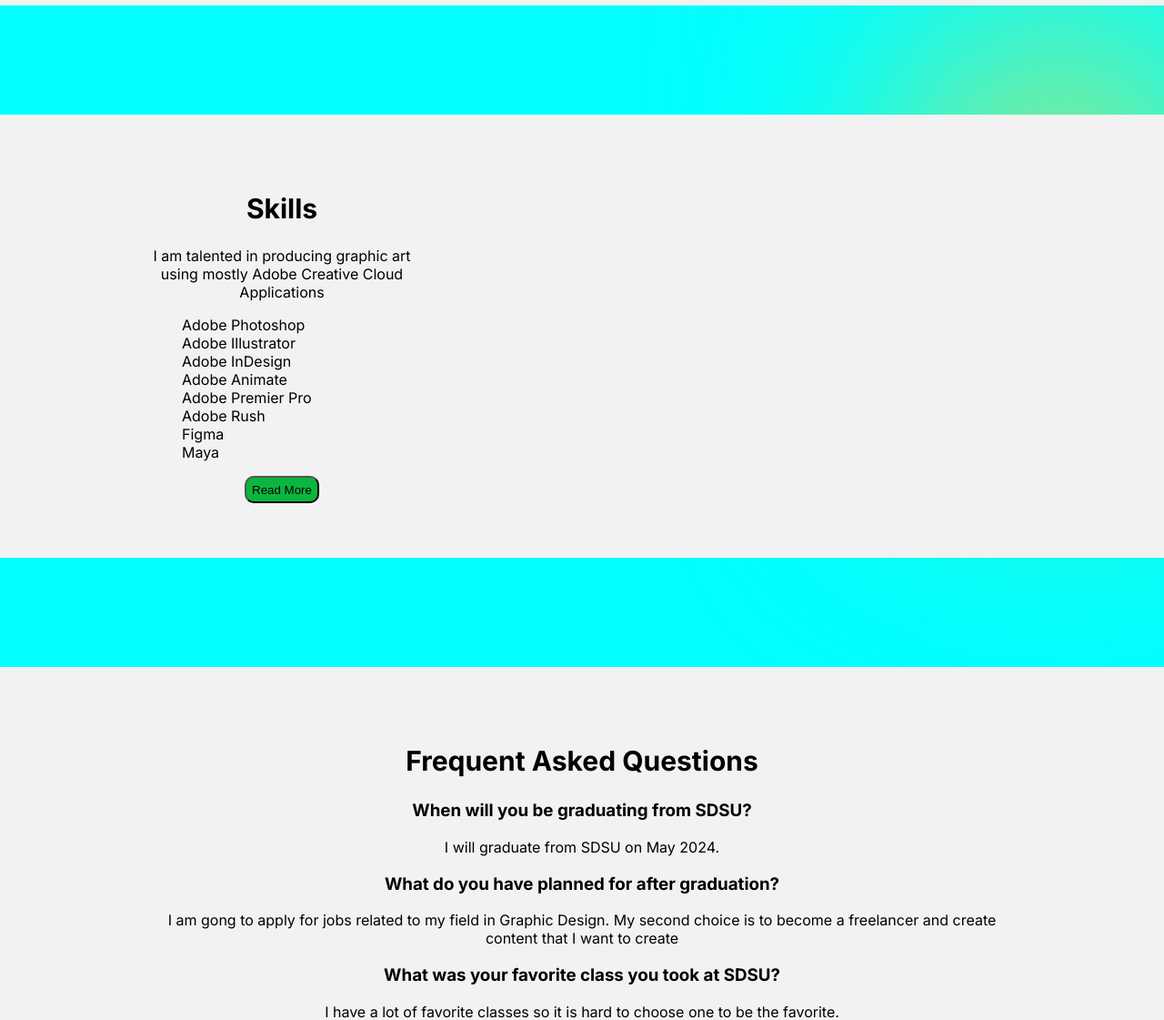
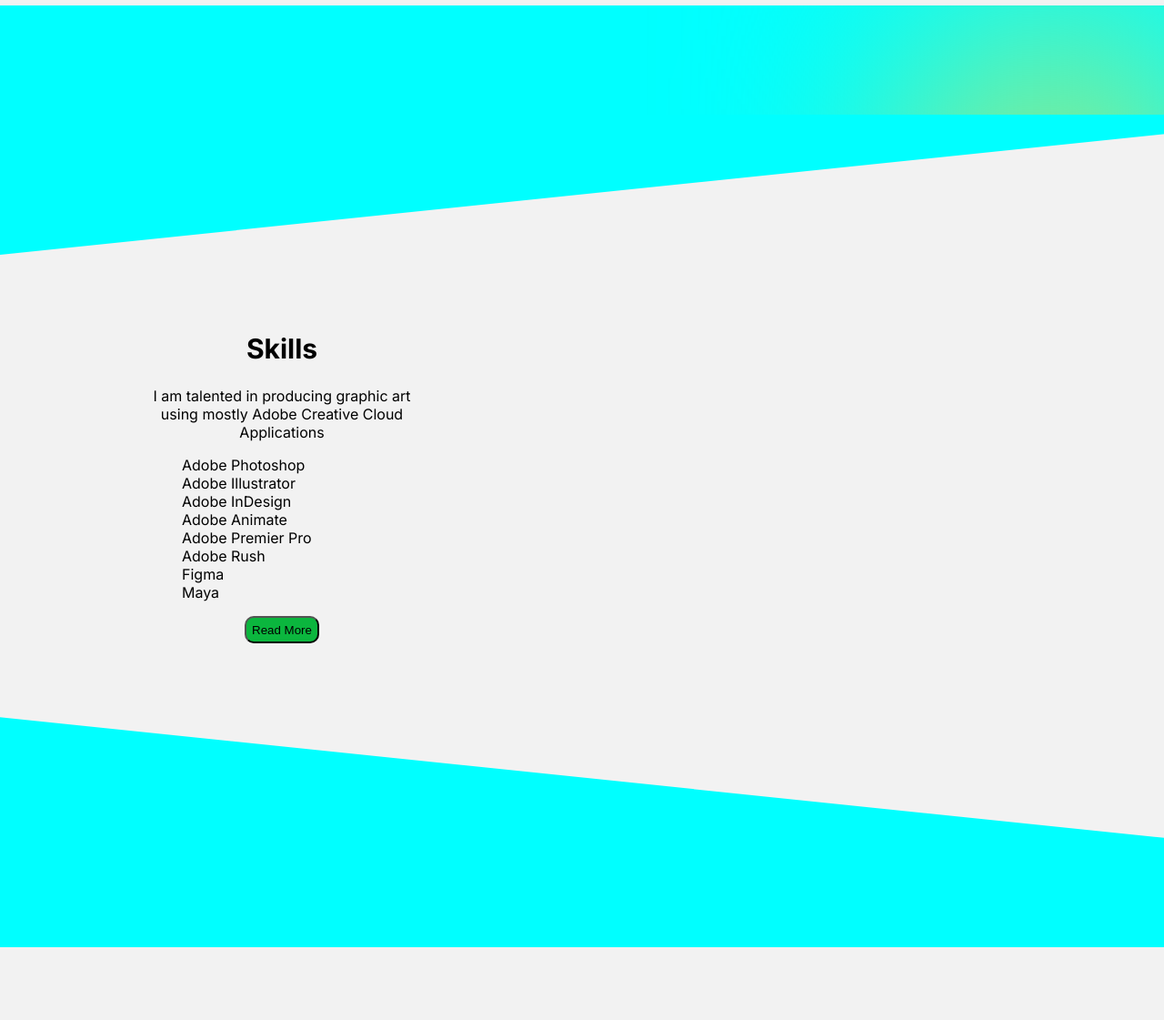
Before and after one commit to haroldpalmer/hpalmer-art444project, a plain HTML site: page index.html in a window 1280 px wide. Shown: the part 800-1921 px from the top of the page at 91% size. Drawn offline with Linux system fonts and the light colour scheme.

Commit message:
update
div shape

```diff
--- a/index.html
+++ b/index.html
@@ -46,7 +46,6 @@
 
   <div id="grad1"></div>
 
-  <div class="separater"> </div>
 
 
 <!-- About Section -->
@@ -64,6 +63,7 @@
 
 
 
+
 <!--Experiment Section-->
 
 <div class="space">
@@ -72,8 +72,15 @@
   </section>
 </div>
 
+<div class="custom-shape-divider-top-1710734698">
+  <svg data-name="Layer 1" xmlns="http://www.w3.org/2000/svg" viewBox="0 0 1200 120" preserveAspectRatio="none">
+      <path d="M1200 120L0 16.48 0 0 1200 0 1200 120z" class="shape-fill"></path>
+  </svg>
+</div>
+
 <!-- Skills Section -->
 <section id="skills">
+
   <div class="container">
     <div class="skill2">
       <h2>Skills</h2>
@@ -96,7 +103,15 @@
     <button class="skills_button">Read More</button>
   </div>
   </div>
+
 </section>
+
+<div class="custom-shape-divider-bottom-1710735021">
+  <svg data-name="Layer 1" xmlns="http://www.w3.org/2000/svg" viewBox="0 0 1200 120" preserveAspectRatio="none">
+      <path d="M1200 120L0 16.48 0 0 1200 0 1200 120z" class="shape-fill"></path>
+  </svg>
+</div>
+
 
 <!--Experiment Section-->
 
@@ -126,6 +141,7 @@
 
     </div>
 </section>
+
 
 <!--Experiment Section-->
 
--- a/style.css
+++ b/style.css
@@ -221,3 +221,45 @@ footer {
     color: #fff;
     padding: 10px;
 }
+
+.custom-shape-divider-bottom-1710735021 {
+    position: relative;
+    bottom: 0;
+    left: 0;
+    width: 100%;
+    overflow: hidden;
+    line-height: 0;
+    transform: rotate(360deg);
+}
+
+.custom-shape-divider-bottom-1710735021 svg {
+    position: relative;
+    display: block;
+    width: calc(100% + 1.3px);
+    height: 154px;
+}
+
+.custom-shape-divider-bottom-1710735021 .shape-fill {
+    fill: #f2f2f2;
+}
+
+.custom-shape-divider-top-1710734698 {
+    position: relative;
+    top: 0;
+    left: 0;
+    width: 100%;
+    overflow: hidden;
+    line-height: 0;
+    background-color: #f2f2f2;
+}
+.custom-shape-divider-top-1710734698 svg {
+    position: relative;
+    display: block;
+    width: calc(100% + 1.3px);
+    height: 154px;
+    transform: rotateY(180deg);
+}
+
+.custom-shape-divider-top-1710734698 .shape-fill {
+    fill: aqua;
+}
```
